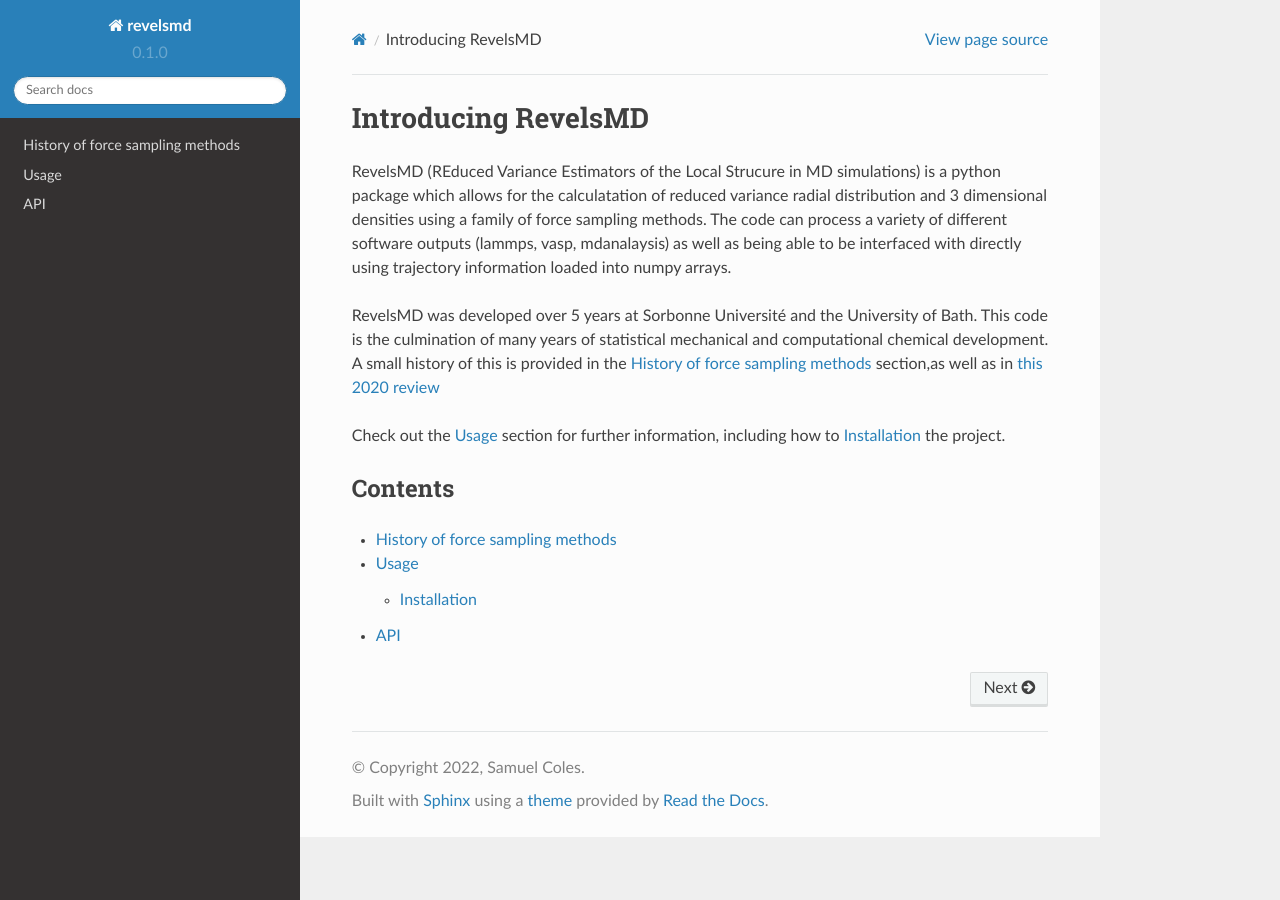
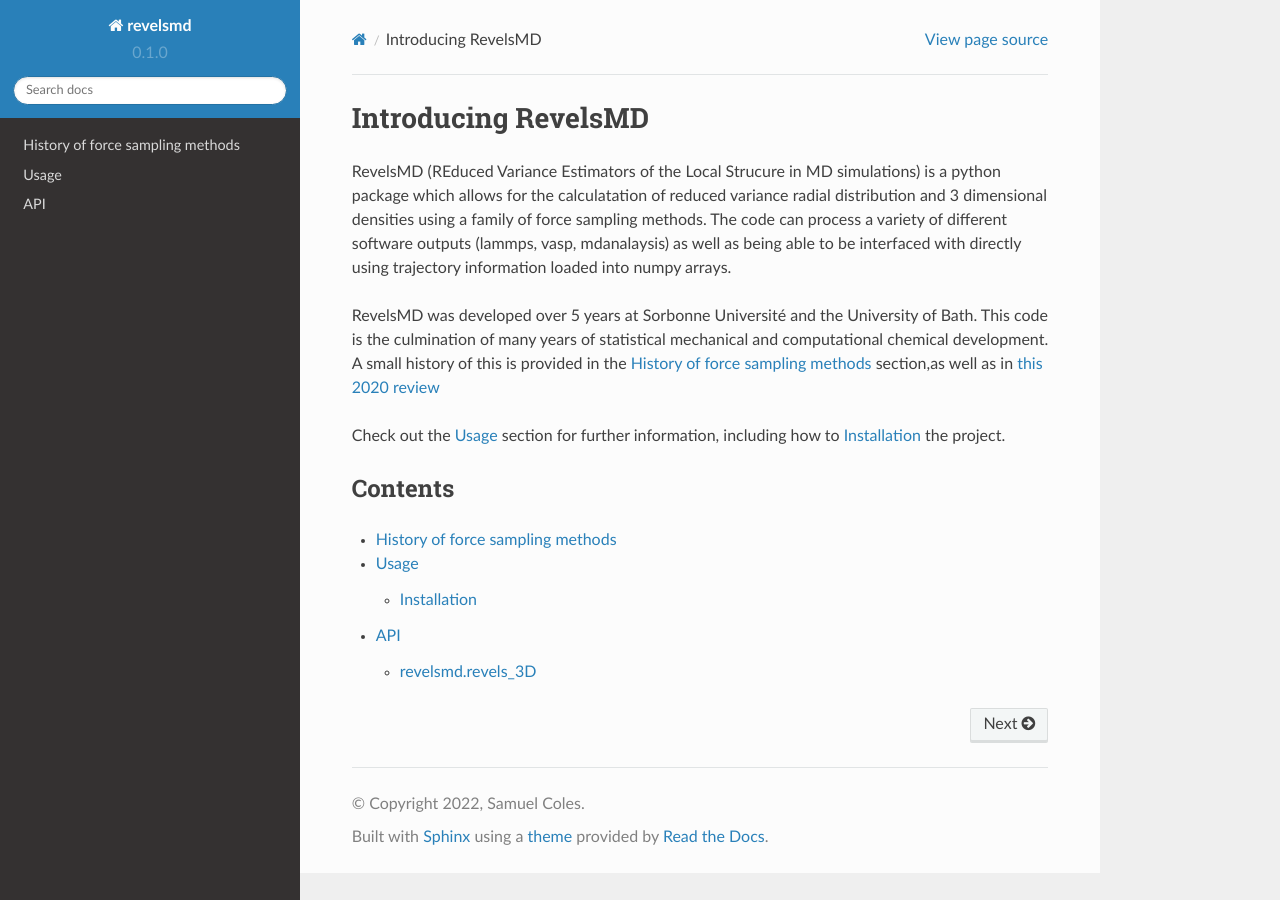
Before and after one commit to user200000/revelsmd, a Sphinx documentation site: the page built from docs/source/index.rst, in a window 1280 px wide. Built offline with Sphinx 7.4.7 and the Read the Docs theme 2.0.0, drawn with Linux system fonts in a browser that asks for light colours.

Commit message:
more api documentation updates

```diff
--- a/docs/source/api/revels_3D.rst
+++ b/docs/source/api/revels_3D.rst
@@ -1,3 +1,5 @@
+revelsmd\.revels_3D
+--------------------
 .. automodule:: revelsmd.revels_3D
     :members:
     :undoc-members:
```
